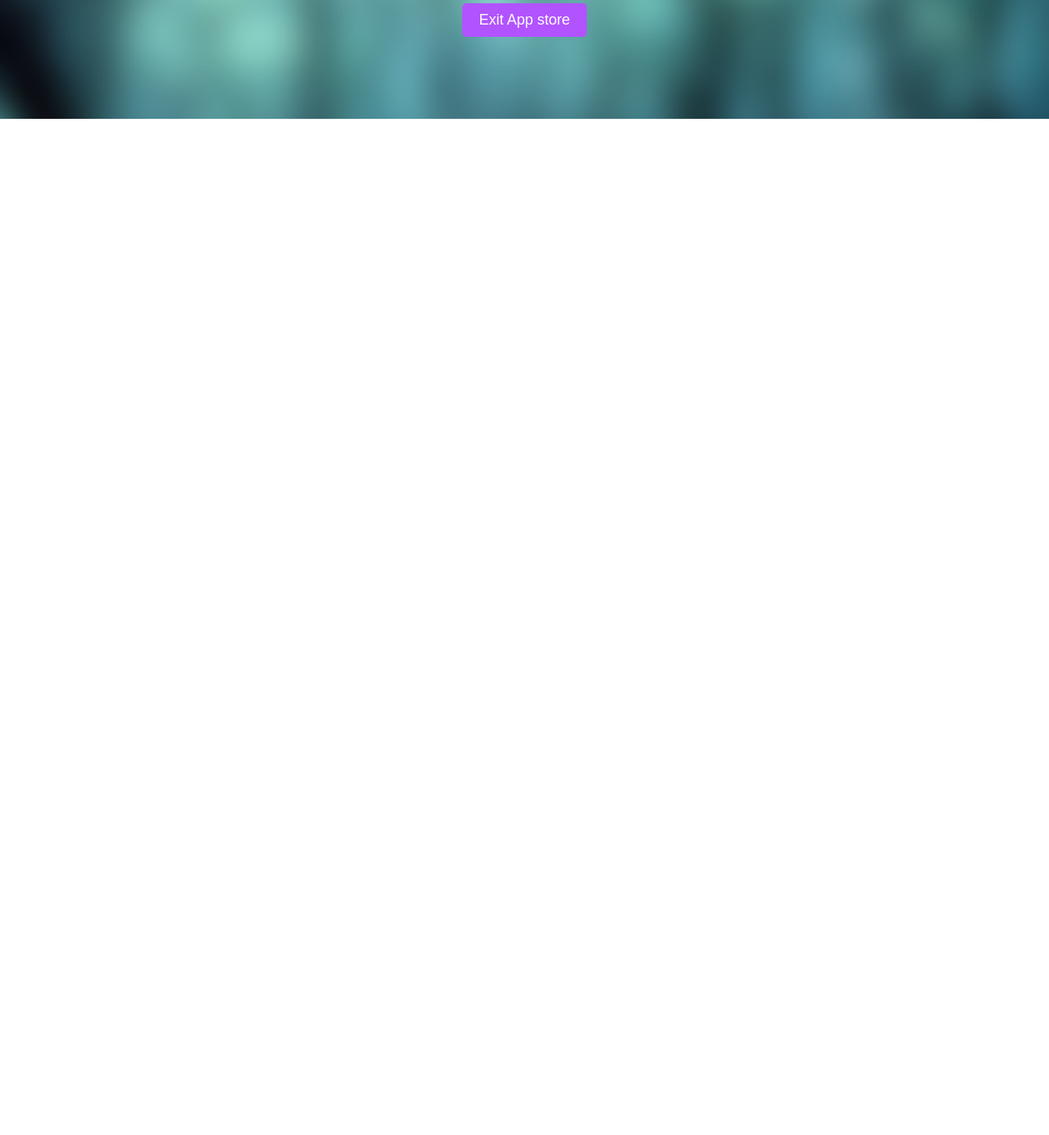
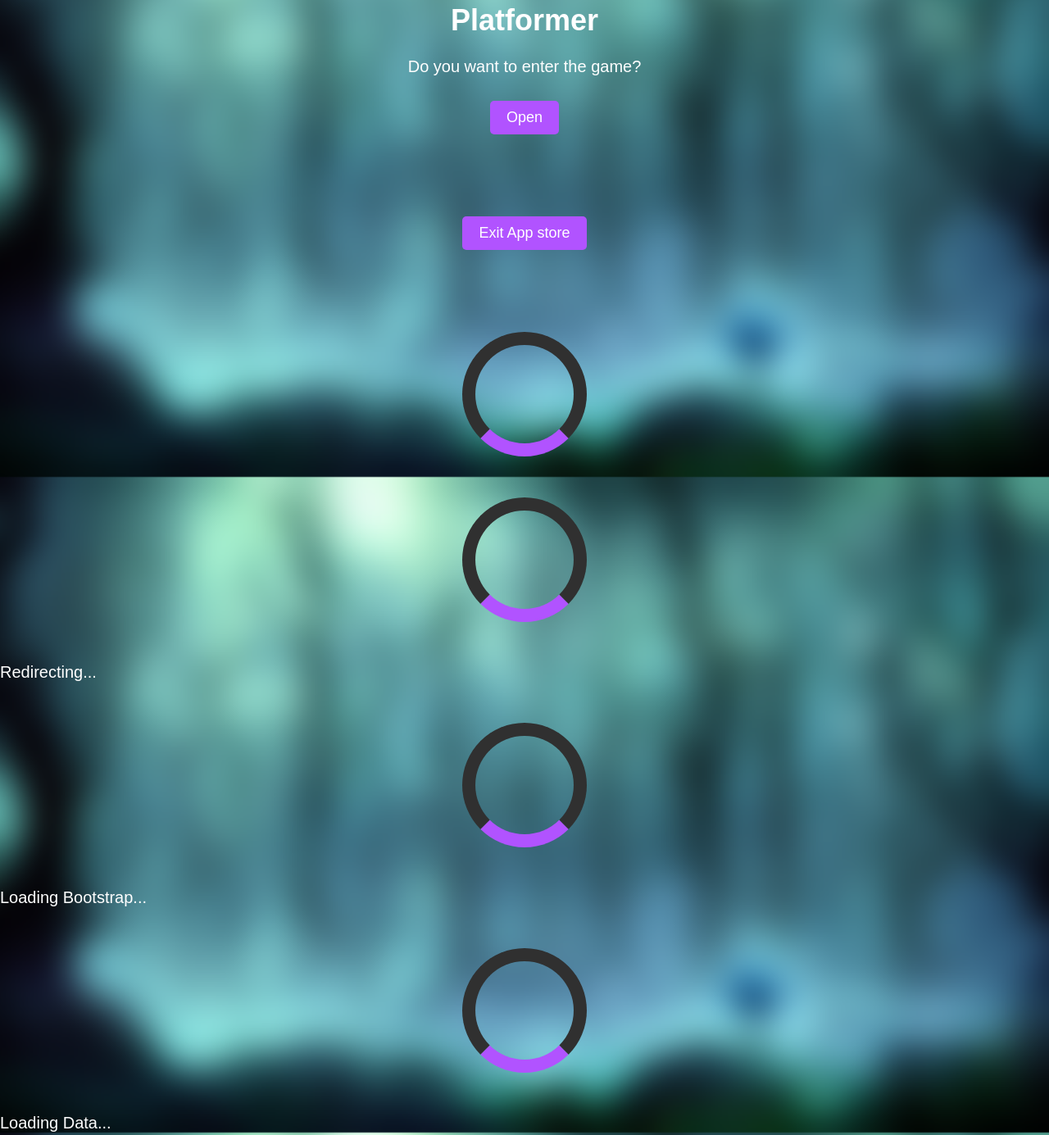
Before and after one commit to Thoq-jar/app-store, a plain HTML site: page index.html in a window 1280 px wide. Shown: the part 1018-2403 px from the top of the page at 82% size. Before the commit the page ends 1163 px from the top, so only its background shows below. Drawn offline with Linux system fonts and the light colour scheme.

Commit message:
Update index.html

```diff
--- a/index.html
+++ b/index.html
@@ -22,9 +22,9 @@
 
 <div class="container">
     <h1>Flappy Bird</h1>
-        <p>Do you want to run the game?</p>
+    <p>Do you want to enter the game?</p>
     <div class="buttons">
-            <button onclick="redirectToFlappyBird()">Yes</button>
+        <button onclick="redirectToFlappyBird()">Open</button>
     </div>
 </div>
 
@@ -33,6 +33,14 @@
     <p>Do you want to run the program?</p>
     <div class="buttons">
         <button onclick="redirectToCEdit()">Open</button>
+    </div>
+</div>
+
+<div class="container">
+    <h1>Platformer</h1>
+    <p>Do you want to enter the game?</p>
+    <div class="buttons">
+        <button onclick="redirectToPlatformer()">Open</button>
     </div>
 </div>
 
@@ -121,6 +129,33 @@
     <p>Connecting to Azure...</p>
 </div>
 
+<!-- Platformer Redirect -->
+
+<div class="dud-screen3">
+    <div class="loader"></div>
+    <p></p>
+</div>
+
+<div class="redirecting-screen3">
+    <div class="loader"></div>
+    <p>Redirecting...</p>
+</div>
+
+<div class="bootstrap-screen3">
+    <div class="loader"></div>
+    <p>Loading Bootstrap...</p>
+</div>
+
+<div class="data-screen3">
+    <div class="loader"></div>
+    <p>Loading Data...</p>
+</div>
+
+<div class="webgl-screen3">
+    <div class="loader"></div>
+    <p>Initializing WebGL...</p>
+</div>
+
 <script src="script.js"></script>
 </body>
 </html>
```
Lines whose indentation alone changed are shown as unchanged.
